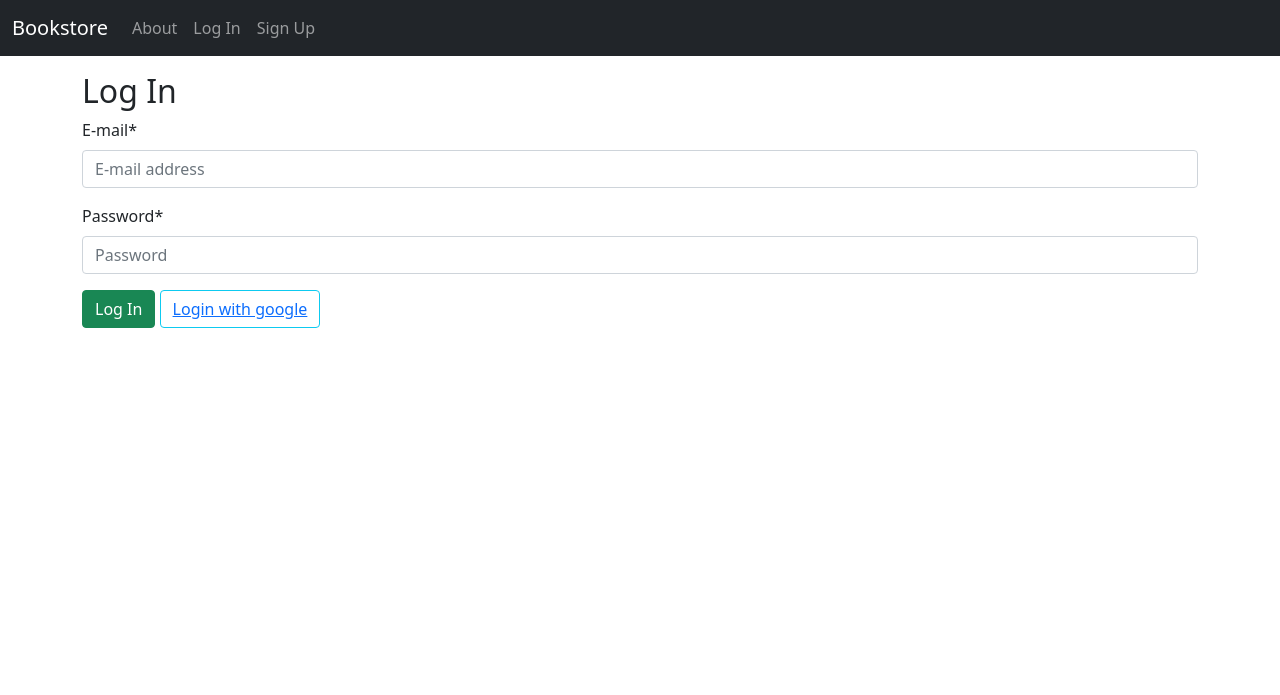
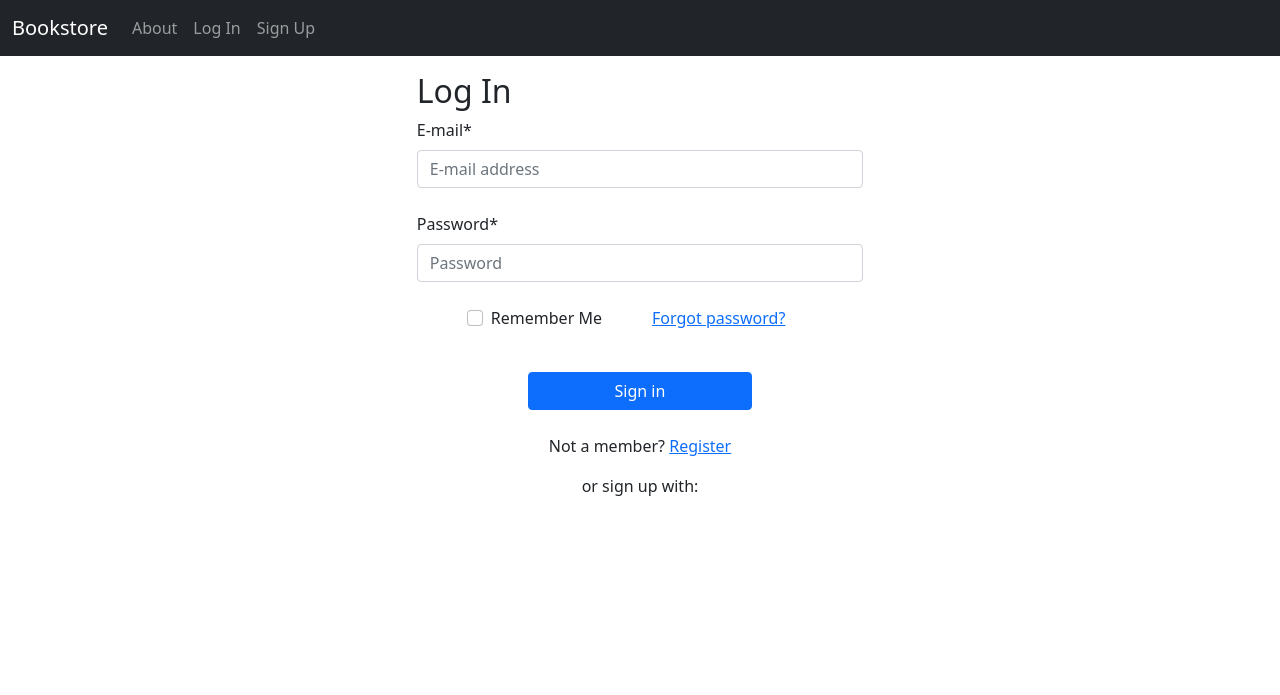
Before and after one commit to joseyx/bookstore-docker-django-withHeroku, a Django app: page /accounts/login/ in a window 1280 px wide. Shown: the top 695 px of the page. After the commit the page ends 496 px from the top, so only its background shows below. Run offline with Django 4.2, Linux system fonts and the light colour scheme; parts of the project's set-up code (start-up, migrations or seed data) failed here and were passed over; some libraries are stand-ins or nearby versions.

Commit message:
'ch10PlusPasswordReset'

```diff
--- a/static/css/base.css
+++ b/static/css/base.css
@@ -1,5 +1,5 @@
 body {
-    min-height: 75rem;
+    height: 100%;
     padding-top: 4.5rem;
 }
 
@@ -11,3 +11,12 @@ img.bookcover {
     height: 300px;
     width: auto;
 }
+
+.borde {
+    outline: none;
+}
+
+.formulario {
+    width: 40%;
+    margin: auto;
+}
--- a/templates/_base.html
+++ b/templates/_base.html
@@ -16,9 +16,8 @@
     <nav class="navbar navbar-expand-md navbar-dark fixed-top bg-dark">
         <div class="container-fluid">
             <a href="{% url 'home' %}" class="navbar-brand">Bookstore</a>
-            <button class="navbar-toggler" type="button" data-bs-toggle="collapse" data-bs-tark\ et="#navbarCollapse"
-                aria-controls="navbarCollapse" aria-expanded="false" aria-label="Tog\
-            gle navigation">
+            <button class="navbar-toggler" type="button" data-bs-toggle="collapse" data-bs-tarket="#navbarCollapse"
+                aria-controls="navbarCollapse" aria-expanded="false" aria-label="Toggle navigation">
                 <span class="navbar-toggler-icon"></span>
             </button>
             <div class="collapse navbar-collapse" id="navbarCollapse">
@@ -28,7 +27,13 @@
                     </li>
                     {% if user.is_authenticated %}
                     <li class="nav-item">
-                        <a href="{% url 'account_logout' %}" class="nav-link">Log Out</a>
+                        <form method="post" action="{% url 'account_logout' %}">
+                            {% csrf_token %}
+                            {% if redirect_field_value %}
+                            <input type="hidden" name="{{ redirect_field_name }}" value="{{ redirect_field_value }}" />
+                            {% endif %}
+                            <button class="nav-link btn btn-link borde" role="link" type="submit">Logout</button>
+                        </form>
                     </li>
                     {% else %}
                     <li class="nav-item">
--- /dev/null
+++ b/templates/account/email/email_confirmation_subject.txt
@@ -0,0 +1,4 @@
+{% load i18n %}
+{% autoescape off %}
+{% blocktrans %}Confirm Your Sign Up{% endblocktrans %}
+{% endautoescape %}
--- a/templates/account/login.html
+++ b/templates/account/login.html
@@ -1,20 +1,63 @@
 {% extends '_base.html' %}
+{% load crispy_forms_tags %}
 {% load socialaccount %}
-{% load crispy_forms_tags %}
-
 {% block title %}Log In{% endblock title %}
 
 {% block content %}
-<h2>Log In</h2>
-<form method="post">
-    {% csrf_token %}
-    {{ form|crispy }}
-    <button class="btn btn-success" type="submit">Log In</button>
-    <button class="btn btn-outline-info">
-        <a href="{% provider_login_url 'google' %}?next=/">
-            <i class="fab fa-google"></i>
-            Login with google
-        </a>
-    </button>
-</form>
+<div class="formulario">
+    <h2>Log In</h2>
+    <form method="post" class="login" action="{% url 'account_login' %}">
+        {% csrf_token %}
+        <!-- Email input -->
+        <div id="div_id_login" class="form-outline mb-4">
+            {{ form.login|as_crispy_field }}
+        </div>
+
+        <!-- Password input -->
+        <div id="div_id_password" class="form-outline mb-4">
+            {{ form.password|as_crispy_field }}
+        </div>
+
+        <!-- 2 column grid layout for inline styling -->
+        <div class="row mb-4">
+            <div class="col d-flex justify-content-center">
+                <!-- Checkbox -->
+                <div class="form-check">
+                    {{ form.remember|as_crispy_field }}
+                </div>
+            </div>
+
+            <div class="col">
+                <!-- Simple link -->
+                <a href="{% url 'account_reset_password' %}">Forgot password?</a>
+            </div>
+        </div>
+
+        <!-- Submit button -->
+        <div class="d-grid gap-2 col-6 mx-auto">
+            <button type="submit" class="mb-4 btn btn-primary btn-block">Sign in</button>
+        </div>
+
+        <!-- Register buttons -->
+        <div class="text-center">
+            <p>Not a member? <a href="{% url 'account_signup' %}">Register</a></p>
+            <p>or sign up with:</p>
+            <button type="button" class="btn btn-link btn-floating mx-1">
+                <i class="fab fa-facebook-f"></i>
+            </button>
+
+            <button type="button" class="btn btn-link btn-floating mx-1">
+                <i class="fab fa-google"></i>
+            </button>
+
+            <button type="button" class="btn btn-link btn-floating mx-1">
+                <i class="fab fa-twitter"></i>
+            </button>
+
+            <button type="button" class="btn btn-link btn-floating mx-1">
+                <i class="fab fa-github"></i>
+            </button>
+        </div>
+    </form>
+</div>
 {% endblock content %}
```
Also changed, not shown: accounts/forms.py (+11 -2 lines), django_project/settings.py (+11 -4 lines), templates/account/email/email_confirmation_message.txt (added, +11 -0 lines), templates/account/email_confirm.html (added, +35 -0 lines), templates/account/password_reset.html (added, +20 -0 lines), templates/account/password_reset_done.html (added, +17 -0 lines), templates/account/password_reset_from_key.html (added, +18 -0 lines), templates/account/signup.html (+7 -1 lines), 2 other files.
